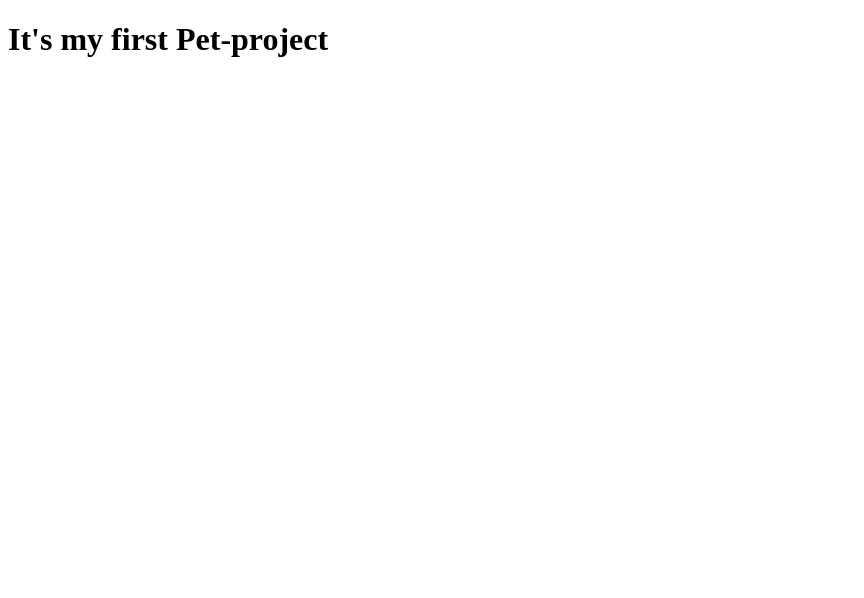
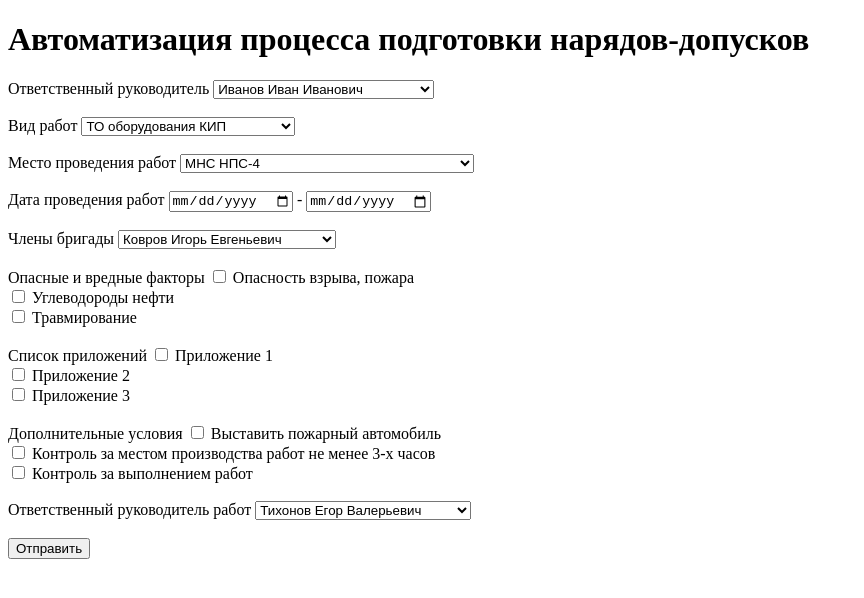
Before and after one commit to BaevaMaria/work-permit, a plain HTML site: page index.html in a window 1280 px wide. Shown: the whole page, without its empty margins (0-864 px from the left). Drawn offline with Linux system fonts and the light colour scheme.

Commit message:
base structure

```diff
--- a/index.html
+++ b/index.html
@@ -9,7 +9,99 @@
 </head>
 <body>
     <div class="container">
-        <h1>It's my first Pet-project</h1>
+        <h1>Автоматизация процесса подготовки нарядов-допусков</h1>
+        <form>
+            <label for="name1">Ответственный руководитель</label>
+            <select name="name1">
+                <option value="value1">Иванов Иван Иванович</option>
+                <option value="value1">Сидоров Петр Васильевич</option>
+                <option value="value1">Петров Дмитрий Владимирович</option>
+            </select>
+
+            <br><br>
+
+            <label for="name2">Вид работ</label>
+            <select name="name2">
+                <option value="value1">ТО оборудования КИП</option>
+                <option value="value1">Прокладка кабеля по эстакаде</option>
+                <option value="value1">Разработка траншеи вручную</option>
+            </select>
+
+            <br><br>
+
+            <label for="name3">Место проведения работ</label>
+            <select name="name3">
+                <option value="value1">МНС НПС-4</option>
+                <option value="value1">Кабельная эстакада от ПНС НПС-4 до МДП</option>
+                <option value="value1">Траншея от ПНС НПС-2 до НСН</option>
+            </select>
+
+            <br><br>
+
+            <label for="name4">Дата проведения работ</label>
+            <input type="date"> - <input type="date">
+
+            <br><br>
+
+            <label for="name5">Члены бригады</label>
+            <select name="name5">
+                <option value="value1">Ковров Игорь Евгеньевич</option>
+                <option value="value1">Золотухин Владимир Иванович</option>
+                <option value="value1">Трофимов Вадим Сергеевич</option>
+            </select>
+
+            <br><br>
+
+            <label for="name6">Опасные и вредные факторы</label>
+            <input type="checkbox" name="check1">
+            <label for="check1">Опасность взрыва, пожара</label>
+            <br>
+            <input type="checkbox" name="check2">
+            <label for="check2">Углеводороды нефти</label>
+            <br>
+            <input type="checkbox" name="check3">
+            <label for="check3">Травмирование</label>
+
+            <br><br>
+
+            <label for="name7">Список приложений</label>
+            <input type="checkbox" name="check1">
+            <label for="check1">Приложение 1</label>
+            <br>
+            <input type="checkbox" name="check2">
+            <label for="check2">Приложение 2</label>
+            <br>
+            <input type="checkbox" name="check3">
+            <label for="check3">Приложение 3</label>
+
+            <br><br>
+
+            <label for="name8">Дополнительные условия</label>
+            <input type="checkbox" name="check1">
+            <label for="check1">Выставить пожарный автомобиль</label>
+            <br>
+            <input type="checkbox" name="check2">
+            <label for="check2">Контроль за местом производства работ не менее 3-х часов</label>
+            <br>
+            <input type="checkbox" name="check3">
+            <label for="check3">Контроль за выполнением работ</label>
+
+            <br><br>
+
+            <label for="name9">Ответственный руководитель работ</label>
+            <select name="name5">
+                <option value="value1">Тихонов Егор Валерьевич</option>
+                <option value="value1">Миронов Евгений Викторович</option>
+                <option value="value1">Мяснов Александр Алексеевич</option>
+            </select>
+
+            <br><br>
+
+            <button>Отправить</button>
+
+        </form>
     </div>
+
+    <script src="script.js"></script>
 </body>
 </html>
--- /dev/null
+++ b/script.js
@@ -0,0 +1,4 @@
+// alert('Hello')
+// const myName = 'Maria'
+// const lastName = prompt('Введите фамилию')
+// console.log(myName + ' ' + lastName);
```
